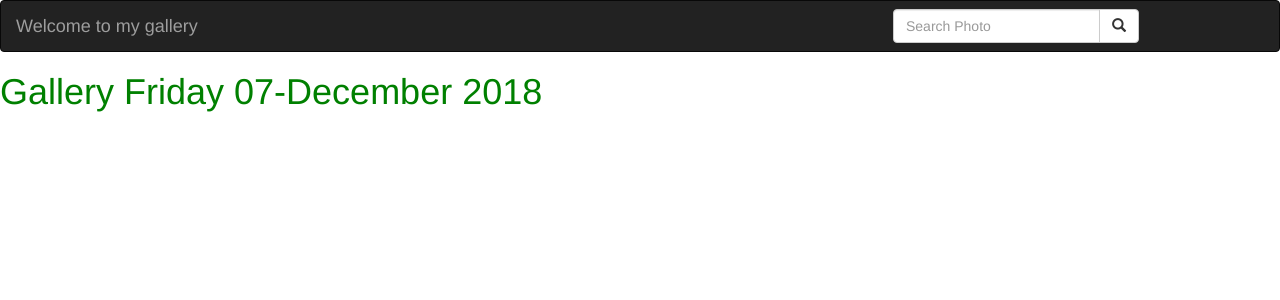
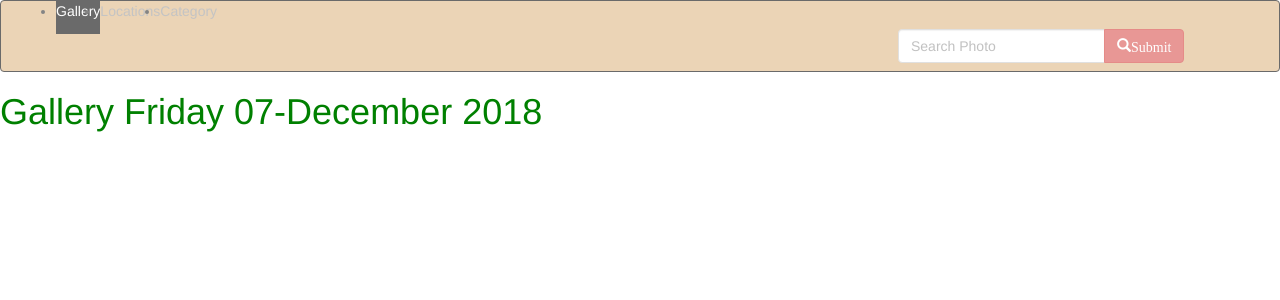
Before and after one commit to theonilahtash/My-Gallery, a Django app: page /today/ in a window 1280 px wide. Shown: the top 300 px of the page. Run offline with Django 3.2, Linux system fonts and the light colour scheme; data that the repository does not hold is empty; some libraries are stand-ins or nearby versions.

Commit message:
added a dropdown for categories class

```diff
--- a/pix/templates/navbar.html
+++ b/pix/templates/navbar.html
@@ -8,21 +8,49 @@
 </head>
 
 <body>
-    <nav class="navbar navbar-inverse">
-        <div class="container-fluid">
-            <div class="navbar-header">
-                <a class="navbar-brand" href="{% url 'gallery' %}">Welcome to my gallery</a>
-            </div>
+    <nav class="navbar navbar-inverse" style=" background-color:burlywood;opacity:0.6;">
+        <div class="collapse navbar-collapse" id="navbarSupportedContent">
+            <ul class="navbar-nav">
+                <li class="nav-item active">
+                    <a class="nav-link" href="{% url 'gallery' %}">Gallery
+                        <span class="sr-only">(current)</span>
+                    </a>
+                </li>
+
+
+                <li class="nav-item dropdown">
+                    <a class="nav-link dropdown-toggle" href="{% url 'gallery' %}" id="navbarDropdown" role="button" data-toggle="dropdown" aria-haspopup="true"
+                        aria-expanded="false">
+                        Locations
+                    </a>
+                    <div class="dropdown-menu" aria-labelledby="navbarDropdown">
+                        {% for loc in location %}
+                        <a class="btn btn-danger" href="/?location={{loc.id}}">{{loc.location}}</a>
+                        {% endfor %}
+                </li>
+                <li class="nav-item dropdown">
+                    <a class="nav-link dropdown-toggle" href="{% url 'gallery' %}" id="navbarDropdown" role="button" data-toggle="dropdown" aria-haspopup="true"
+                        aria-expanded="false">
+                        Category
+                    </a>
+                    <div class="dropdown-menu" aria-labelledby="navbarDropdown">
+                        {% for cat in category %}
+                        <a class="btn btn-danger" href="/?category={{cat.id}}">{{cat.name}}</a>
+                        {% endfor %}
+                </li>
+
+            </ul>
+        </div>
             <!-- Adding a search form  -->
             <div class="col-sm-4 col-md-4 navbar-right">
 
-                <form class="navbar-form" role="search" action="{% url 'search_results' %}">
+                <form class="navbar-form" role="search" action="">
 
                     <div class="input-group">
                         <input type="text" class="form-control" placeholder="Search Photo" name="photo">
                         <div class="input-group-btn">
-                            <button class="btn btn-default" type="submit">
-                                <i class="glyphicon glyphicon-search"></i>
+                            <button class="btn btn-danger" type="submit">
+                                <i class="glyphicon glyphicon-search">Submit</i>
                             </button>
                         </div>
                     </div>
@@ -30,6 +58,7 @@
                 </form>
             </div>
             <!-- search form end -->
+
         </div>
     </nav>
 </body>
```
